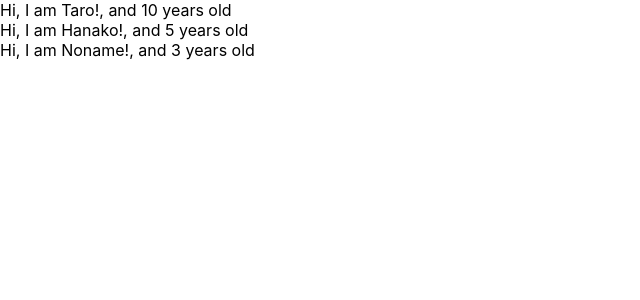
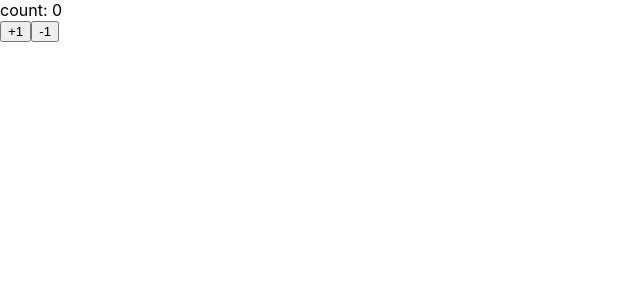
Before and after one commit to YusakuMatama/udemy0-react-redux-crud-application, a React (Create React App) app: page / in a window 1280 px wide. Shown: the top 300 px of the page, without its empty margins (0-640 px from the left). Built offline with nearby package versions, Linux system fonts and the light colour scheme.

Commit message:
learn state and setState

```diff
--- a/src/App.js
+++ b/src/App.js
@@ -1,51 +1,31 @@
-import React from 'react';
-import PropTypes from 'prop-types';
+import React, {Component} from 'react';
 
-// import logo from './logo.svg';
-// import './App.css';
+const App = () => (<Counter></Counter>)
+class Counter extends Component {
+    constructor(props) {
+        super(props)
+        console.log(this.state);
+        this.state = {count: 0}
+    }
 
-// function App() {
-//   // const greeting = "Hi, Tom!";
-//   // const dom = <h1 className="fooa">{greeting}</h1>;
-//   return (
-//       <React.Fragment>
-//         <label htmlFor="bar">bar</label>
-//         <input type="text" onChange={() => {console.log("I am clicked")}}/>
-//       </React.Fragment>
-//   );
-// }
+    handlePlusButton = () =>{
+        this.setState({count: this.state.count + 1})
+    }
 
-const App = () => {
-    const profiles = [
-        {
-            name: "Taro", age: 10
-        },
-        {
-            name: "Hanako", age: 5
-        },
-        {
-            name: "Noname",
-            age: 3
-        }
-    ]
-    return (
-        <div>
-            {
-                profiles.map((profile, index) =>{
-                    return <User name={profile.name} age={profile.age} key={index}/>
-                })
-            }
-        </div>
+    handleMinusButton = () =>{
+        this.setState({count: this.state.count - 1})
+    }
 
-        )
+    render() {
+        console.log("test")
+        return (
+            <React.Fragment>
+                <div>count: {this.state.count}</div>
+                <button onClick={this.handlePlusButton}>+1</button>
+                <button onClick={this.handleMinusButton}>-1</button>
+            </React.Fragment>
+        );
+    }
 }
 
-const User = (props) => {
-    return <div>Hi, I am {props.name}!, and {props.age} years old</div>
-}
-
-User.propTypes ={
-    name: PropTypes.string,
-    age: PropTypes.number.isRequired
-}
 export default App;
```
